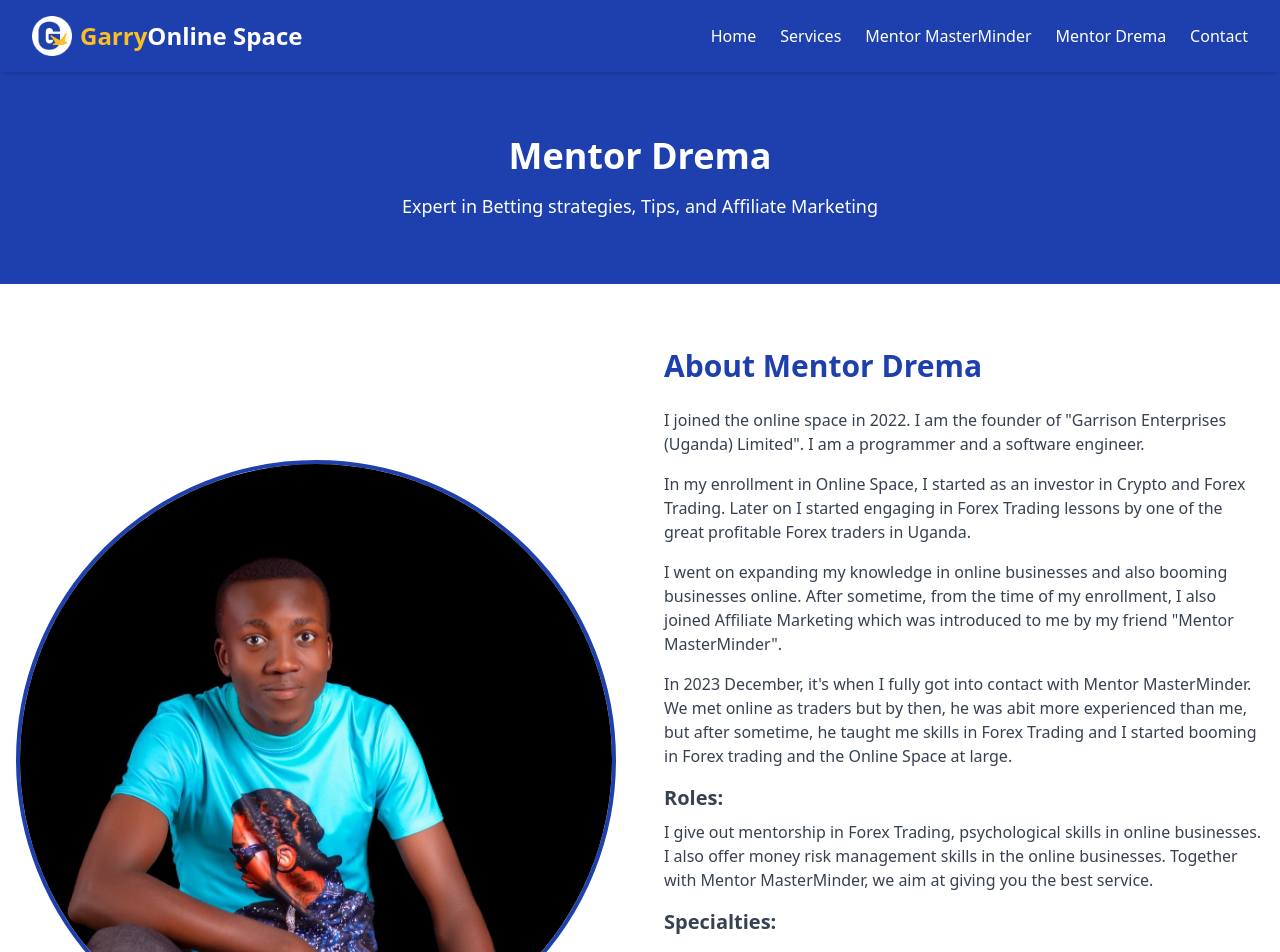
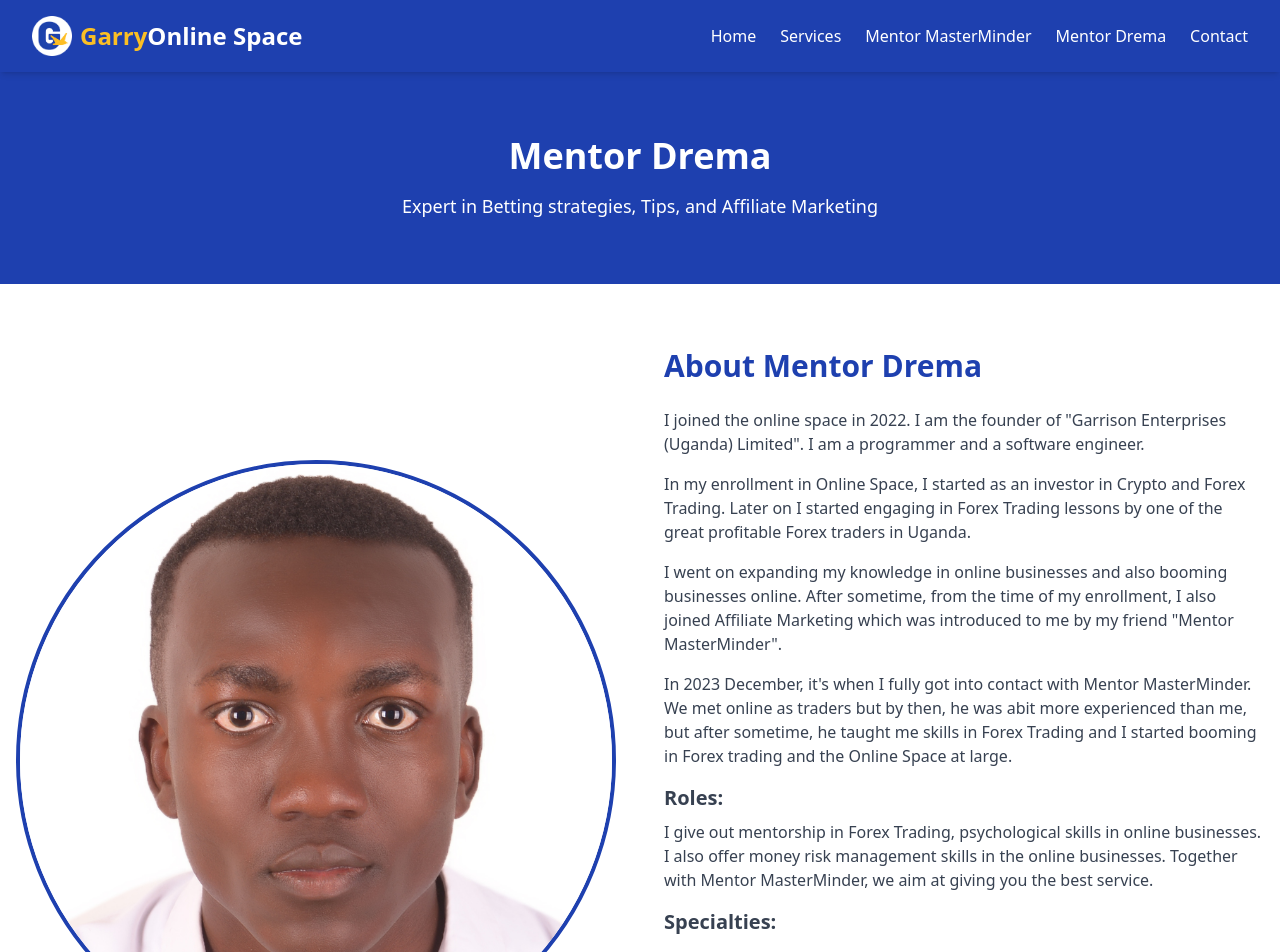
Before and after one commit to garryonlinespace/garry-online-space, a React (Vite) app: page /mentor-drema in a window 1280 px wide. Shown: the top 952 px of the page. Built offline with nearby package versions, Linux system fonts and the light colour scheme.

Commit message:
Update Mentor Drema photo
Replaced the existing photo in the Mentor Drema section with the new image.

```diff
--- a/src/pages/MentorDrema.tsx
+++ b/src/pages/MentorDrema.tsx
@@ -29,7 +29,7 @@ const MentorDrema = () => {
               <div className="md:w-1/2">
                 <Avatar className="w-full aspect-square h-auto rounded-full border-4 border-primary">
                   <AvatarImage
-                    src="/lovable-uploads/3dc801c6-c603-4756-9cdc-a14a0ff7152f.png"
+                    src="/lovable-uploads/d94f86ad-d350-4130-8c2b-6f04f876e8f6.png"
                     alt="Mentor Drema"
                     className="object-cover"
                   />
```
Also changed, not shown: public/lovable-uploads/d94f86ad-d350-4130-8c2b-6f04f876e8f6.png (added).
